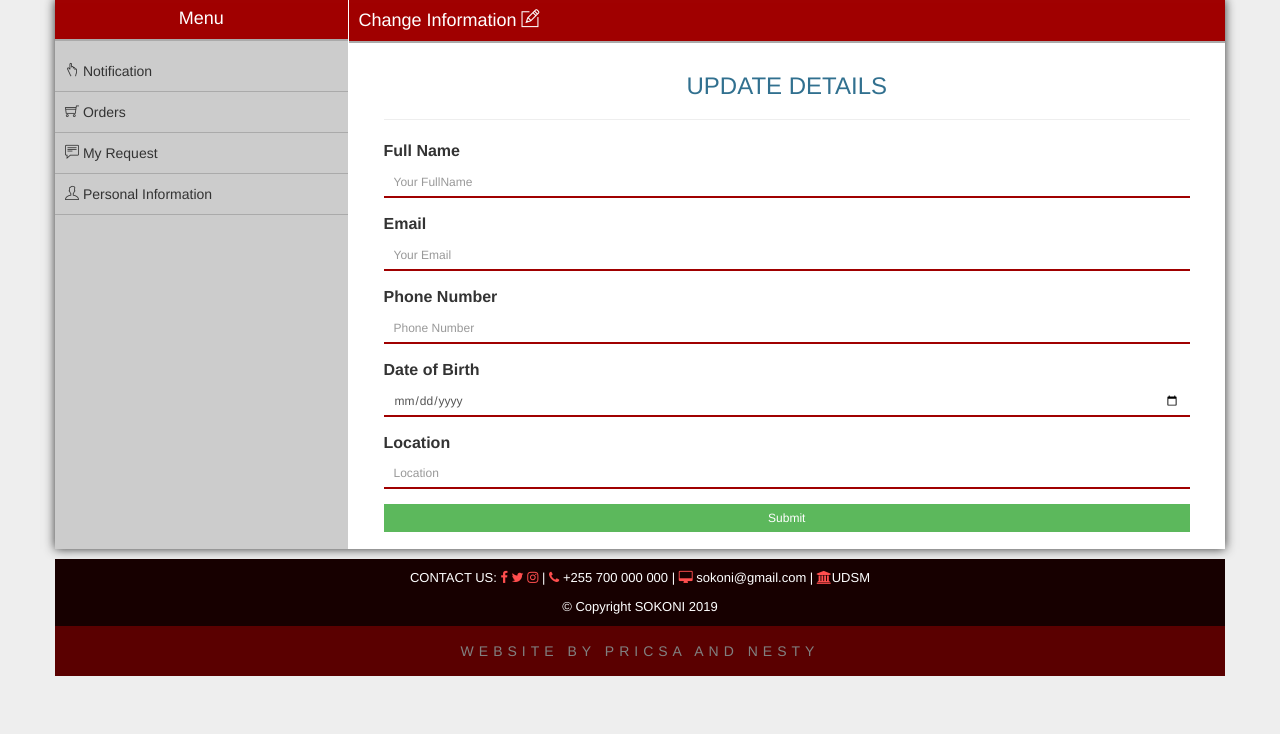
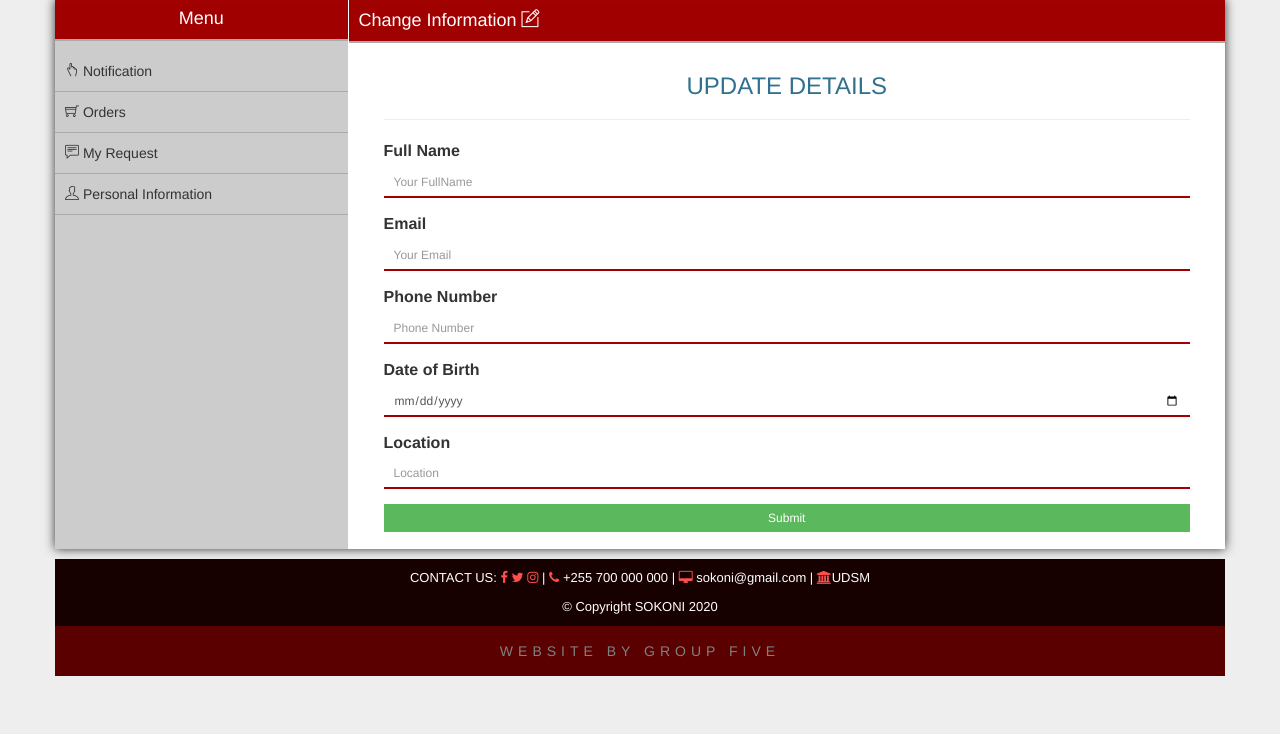
Before and after one commit to ErnestJo/growap, a PHP site: page /changedetails.php in a window 1280 px wide. Shown: the part 66-800 px from the top of the page. Run offline with PHP 8.4, Linux system fonts and the light colour scheme; data comes from the database, SQL or seed files in the repository; data that the repository does not hold is empty.

Commit message:
Update footer.php

```diff
--- a/includes/footer.php
+++ b/includes/footer.php
@@ -15,7 +15,7 @@ require_once 'includes/config.php';
                 <i class="fa fa-desktop"></i> sokoni@gmail.com |
                 <i class="fa fa-university"></i>UDSM
             </p>
-            <p>&copy; Copyright SOKONI 2019</p>
+            <p>&copy; Copyright SOKONI 2020</p>
             </center>
         </div>
     </div>
@@ -23,7 +23,7 @@ require_once 'includes/config.php';
 <div class="container" id="brand">
     <div class="row">
         <div class="col-md-12 text-center">
-        <a href="" target="_blank" id="me">Website by Pricsa And Nesty</a>
+            <a href="" target="_blank" id="me">Website by Group five </a>
         </div>
     </div>
 </div>
```
